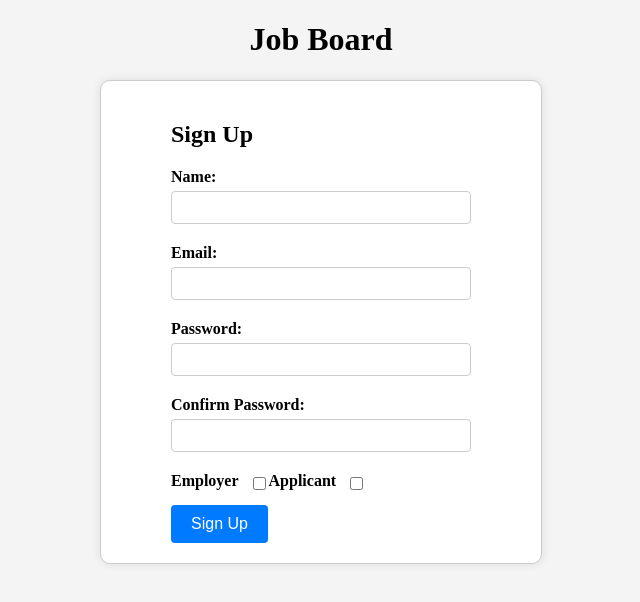
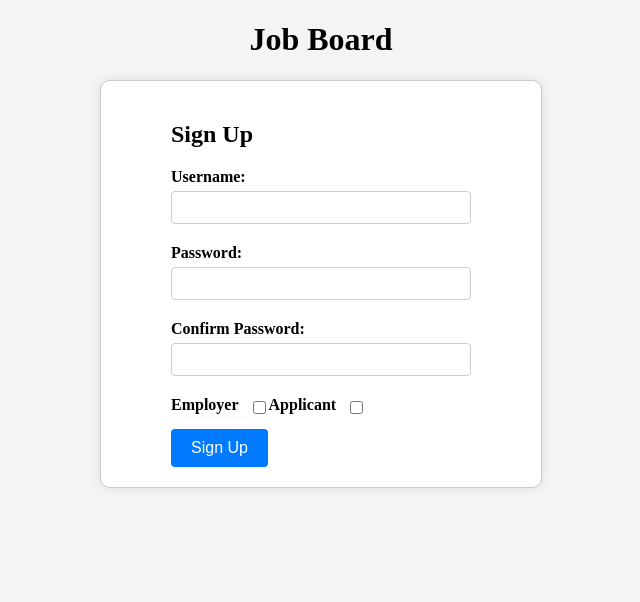
Before and after one commit to RigvedManoj/InstaHire, a React (Create React App) app in the folder Job-Board-Frontend/: page /signup in a window 1280 px wide. Shown: the top 602 px of the page, without its empty margins (319-959 px from the left). Built offline with nearby package versions, Linux system fonts and the light colour scheme.

Commit message:
Modified signup page

```diff
--- a/Job-Board-Frontend/src/View/Pages/Signup.js
+++ b/Job-Board-Frontend/src/View/Pages/Signup.js
@@ -7,7 +7,7 @@ import {useNavigate} from "react-router-dom";
 export const Signup = () => {
     const [formData, setFormData] = useState({
         name: '',
-        email: '',
+        // email: '',
         password: '',
         confirmPassword: '',
         isEmployer: false,  // Initial state for the checkboxes
@@ -48,7 +48,6 @@ export const Signup = () => {
                 const user = {
                     username: formData.name,
                     password: formData.password,
-                    email: formData.email,
 
                 };
 
@@ -89,23 +88,12 @@ export const Signup = () => {
                     <h2>Sign Up</h2>
                     <form onSubmit={handleSubmit}>
                         <div className="form-group">
-                            <label htmlFor="name">Name:</label>
+                            <label htmlFor="name">Username:</label>
                             <input
                                 type="text"
                                 id="name"
                                 name="name"
                                 value={formData.name}
-                                onChange={handleInputChange}
-                                required
-                            />
-                        </div>
-                        <div className="form-group">
-                            <label htmlFor="email">Email:</label>
-                            <input
-                                type="email"
-                                id="email"
-                                name="email"
-                                value={formData.email}
                                 onChange={handleInputChange}
                                 required
                             />
```
